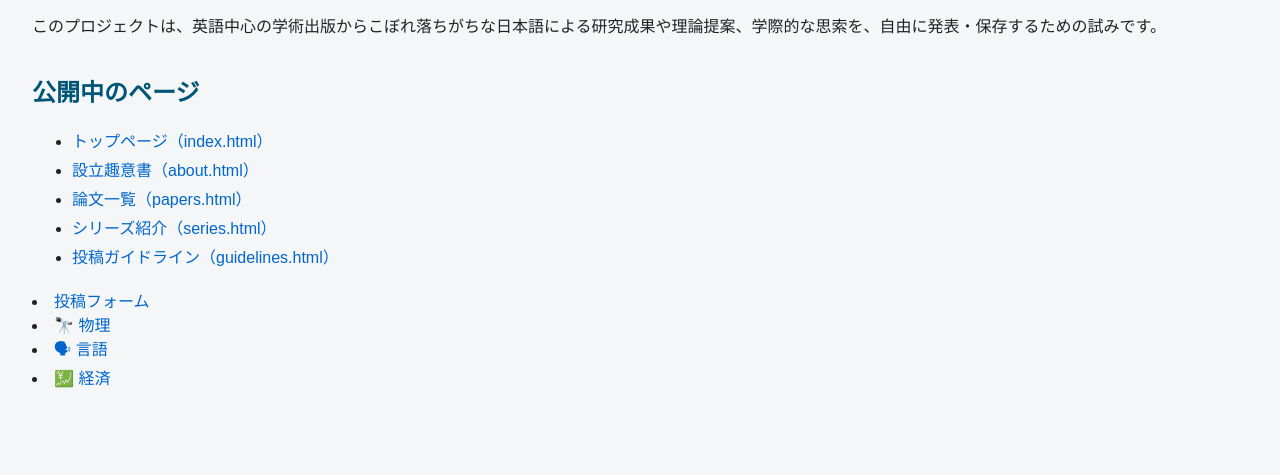
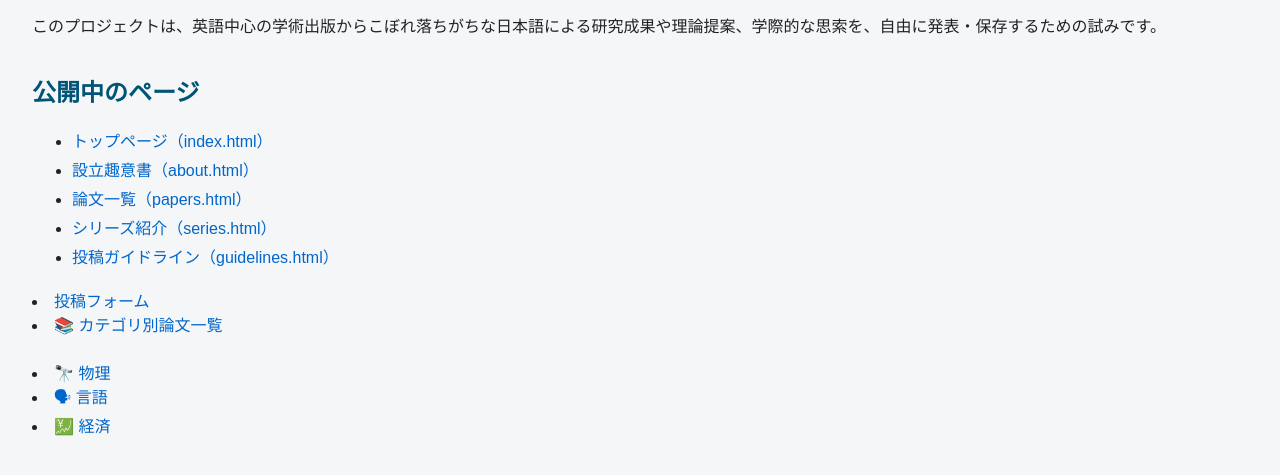
Before and after one commit to tetsuo0827/j-sci-archive, a plain HTML site: page index.html in a window 1280 px wide. Shown: the part 117-592 px from the top of the page. Drawn offline with Linux system fonts and the light colour scheme.

Commit message:
Update index.html

```diff
--- a/index.html
+++ b/index.html
@@ -43,7 +43,8 @@
         <li><a href="series.html">シリーズ紹介（series.html）</a></li>
         <li><a href="guidelines.html">投稿ガイドライン（guidelines.html）</a></li>
     </ul><li><a href="submit.html">投稿フォーム</a></li>
-    <li><a href="category_physics.html">🔭 物理</a></li>
+    <li><a href="category_index.html">📚 カテゴリ別論文一覧</a></li>
+　　 <li><a href="category_physics.html">🔭 物理</a></li>
     <li><a href="category_linguistics.html">🗣 言語</a></li>
     <li><a href="category_economics.html">💹 経済</a></li>
 
```
